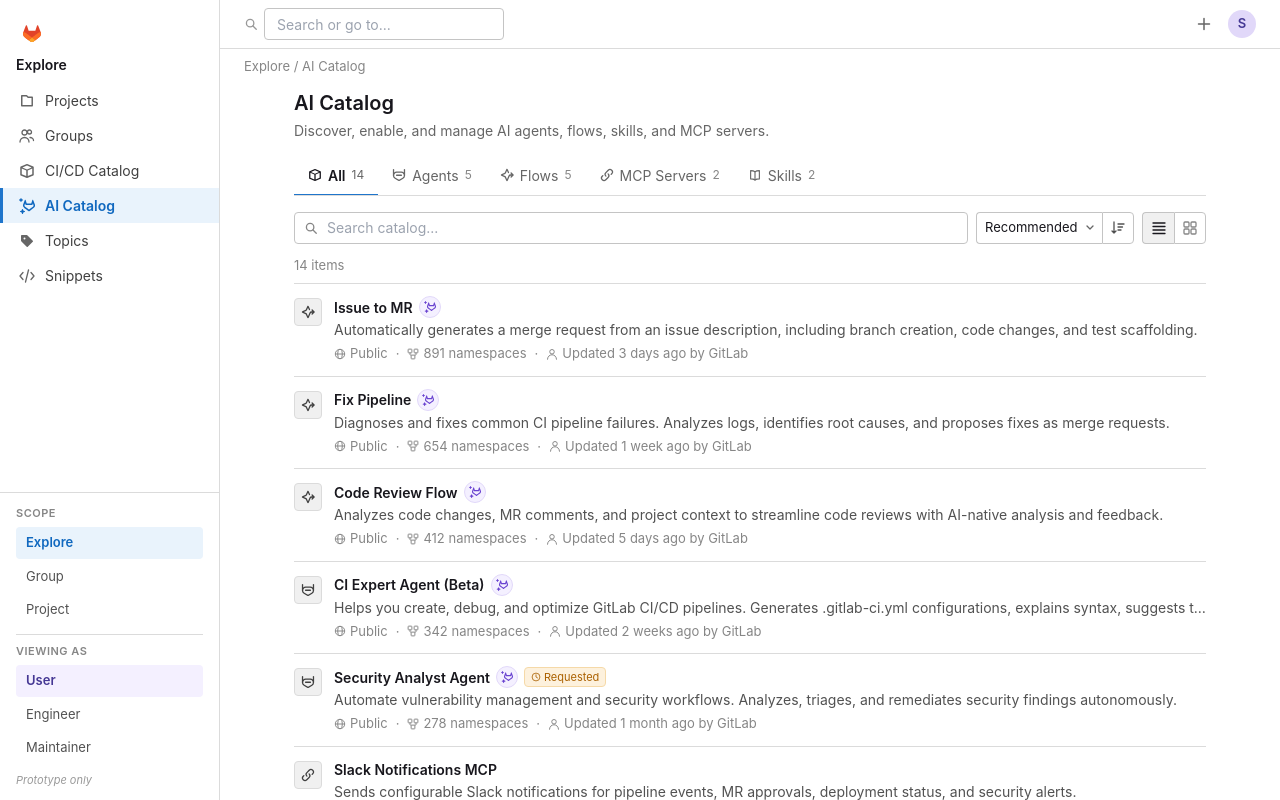
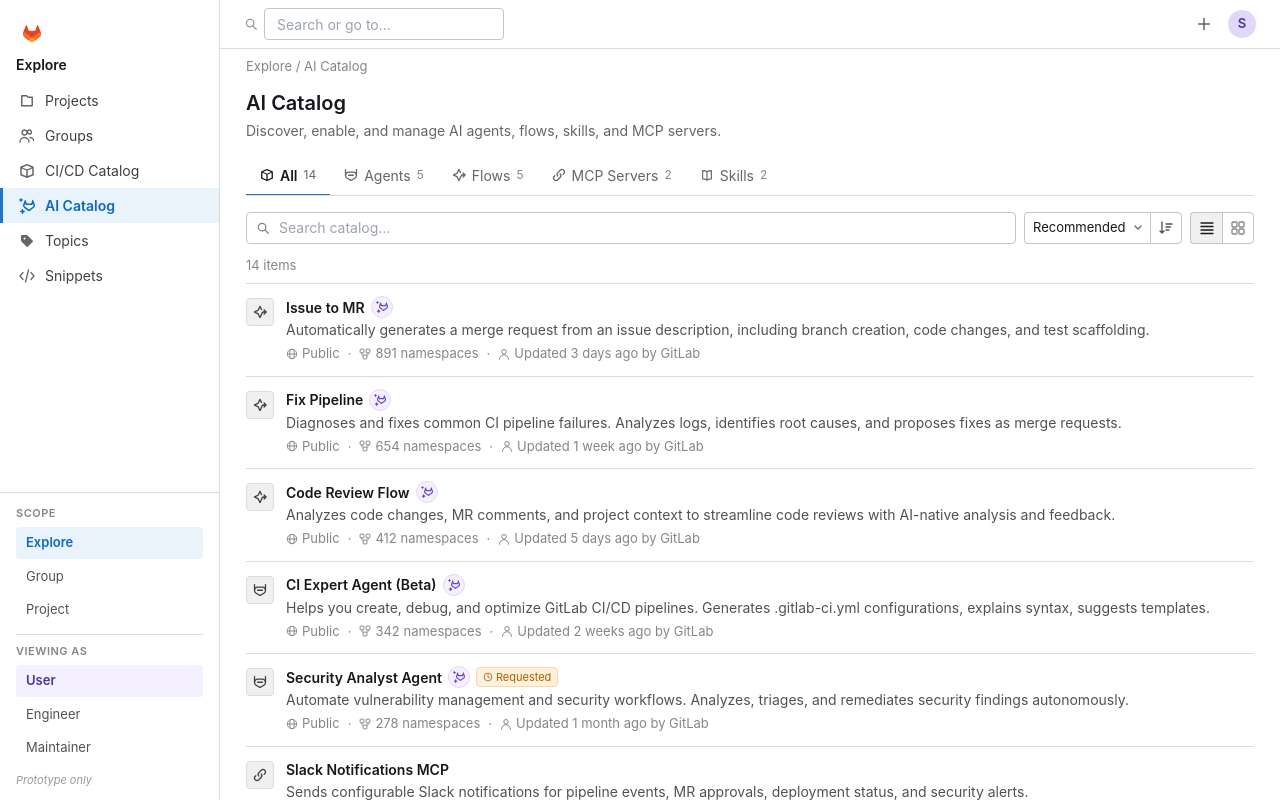
Before and after one commit to Sam-Reiss/ai-catalog, a React (Vite) app in the folder project/: page / in a window 1280 px wide. Built offline with nearby package versions, Linux system fonts and the light colour scheme.

Commit message:
Refine centered layout width and breadcrumb alignment.
Made-with: Cursor

```diff
--- a/project/src/App.tsx
+++ b/project/src/App.tsx
@@ -778,8 +778,9 @@ return <div style={{fontFamily:ff,display:"flex",height:"100vh",background:t.n0,
 <div style={{display:"flex",alignItems:"center",gap:6}}><Ic name="search" size={14} color={t.n300}/><input placeholder="Search or go to..." style={{height:32,padding:"0 12px",width:240,border:`1px solid ${t.n200}`,borderRadius:4,fontSize:"14px",fontFamily:ff,outline:"none",color:t.n950}}/></div>
 <div style={{display:"flex",alignItems:"center",gap:12}}><div style={{width:24,height:24,display:"flex",alignItems:"center",justifyContent:"center",cursor:"pointer"}}><Ic name="plus" size={16} color={t.n500}/></div><div style={{width:28,height:28,borderRadius:"50%",background:t.p100,display:"flex",alignItems:"center",justifyContent:"center",fontSize:"13px",fontWeight:600,color:t.p700}}>S</div></div>
 </div>
-<div style={{padding:"8px 24px 0",fontSize:"13px",color:t.n400}}>{scopeLabel}{sel?` / ${sel.nm}`:""}</div>
-<div style={{padding:"12px 24px 40px",maxWidth:960,margin:"0 auto",width:"100%",boxSizing:"border-box"}}>
+<div style={{maxWidth:1040,margin:"0 auto",width:"100%",boxSizing:"border-box",padding:"0 16px"}}>
+<div style={{padding:"8px 0 0",fontSize:"13px",color:t.n400}}>{scopeLabel}{sel?` / ${sel.nm}`:""}</div>
+<div style={{padding:"12px 0 40px"}}>
 {sel?<Detail it={sel} persona={persona} onBack={()=>{setSel(null)}} userReqStates={userReqStates} setUserReqStates={setUserReqStates}/>:(
 <>
 <div style={{display:"flex",justifyContent:"space-between",alignItems:"center",marginBottom:4}}>
@@ -811,5 +812,6 @@ return <div style={{fontFamily:ff,display:"flex",height:"100vh",background:t.n0,
 )}
 </div>
 </div>
+</div>
 </div>;
 }
```
